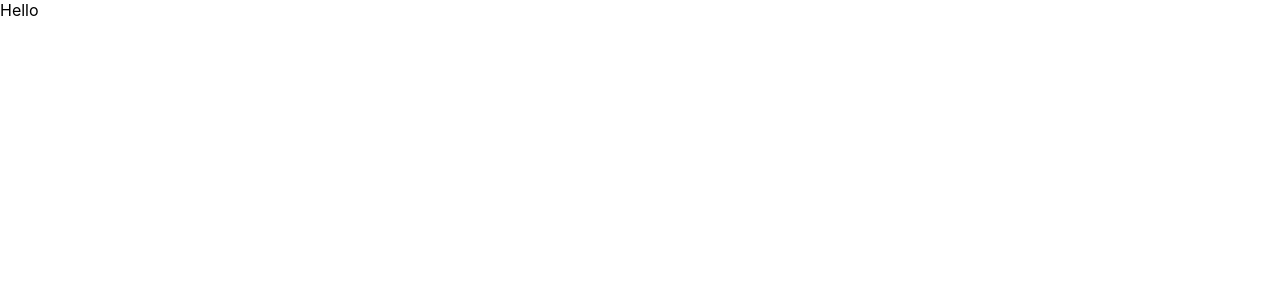
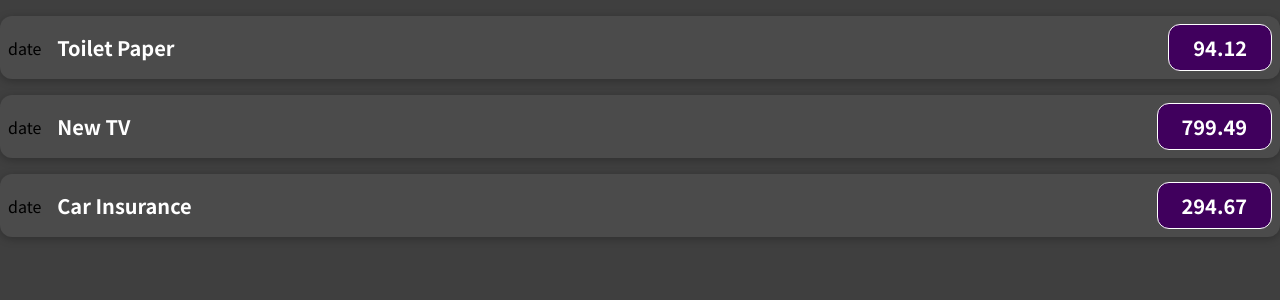
Before and after one commit to keshab4855/react-practice, a React (Create React App) app in the folder my-app/: page / in a window 1280 px wide. Shown: the top 300 px of the page. Built offline with nearby package versions, Linux system fonts and the light colour scheme.

Commit message:
learning props

```diff
--- a/my-app/src/App.js
+++ b/my-app/src/App.js
@@ -1,7 +1,36 @@
 import "./App.css";
+import ExpenseItem from "./components/ExpenseItem";
 
 function App() {
-  return <div className="App">Hello</div>;
+  const expenses = [
+    {
+      id: "e1",
+      title: "Toilet Paper",
+      amount: 94.12,
+      date: "date",
+    },
+    { id: "e2", title: "New TV", amount: 799.49, date: "date" },
+    {
+      id: "e3",
+      title: "Car Insurance",
+      amount: 294.67,
+      date: "date",
+    },
+    {
+      id: "e4",
+      title: "New Desk (Wooden)",
+      amount: 450,
+      date: "date",
+    },
+  ];
+  // console.log(expenses);
+  return (
+    <div className="App">
+      <ExpenseItem expenses={expenses[0]}></ExpenseItem>
+      <ExpenseItem expenses={expenses[1]}></ExpenseItem>
+      <ExpenseItem expenses={expenses[2]}></ExpenseItem>
+    </div>
+  );
 }
 
 export default App;
--- /dev/null
+++ b/my-app/src/components/ExpenseItem.css
@@ -0,0 +1,56 @@
+.expense-item {
+  display: flex;
+  justify-content: space-between;
+  align-items: center;
+  box-shadow: 0 2px 8px rgba(0, 0, 0, 0.25);
+  padding: 0.5rem;
+  margin: 1rem 0;
+  border-radius: 12px;
+  background-color: #4b4b4b;
+}
+
+.expense-item__description {
+  display: flex;
+  flex-direction: column;
+  gap: 1rem;
+  align-items: flex-end;
+  flex-flow: column-reverse;
+  justify-content: flex-start;
+  flex: 1;
+}
+
+.expense-item h2 {
+  color: #3a3a3a;
+  font-size: 1rem;
+  flex: 1;
+  margin: 0 1rem;
+  color: white;
+}
+
+.expense-item__price {
+  font-size: 1rem;
+  font-weight: bold;
+  color: white;
+  background-color: #40005d;
+  border: 1px solid white;
+  padding: 0.5rem;
+  border-radius: 12px;
+}
+
+@media (min-width: 580px) {
+  .expense-item__description {
+    flex-direction: row;
+    align-items: center;
+    justify-content: flex-start;
+    flex: 1;
+  }
+
+  .expense-item__description h2 {
+    font-size: 1.25rem;
+  }
+
+  .expense-item__price {
+    font-size: 1.25rem;
+    padding: 0.5rem 1.5rem;
+  }
+}
--- /dev/null
+++ b/my-app/src/components/ExpenseItem.js
@@ -0,0 +1,26 @@
+import React from "react";
+import "./ExpenseItem.css";
+
+const ExpenseItem = ({ expenses }) => {
+  //   console.log(expenses.title);
+  //   const expenseDate = new Date();
+  //   let day = expenseDate.getDate();
+  //   let month = expenseDate.getMonth() + 1;
+  //   let year = expenseDate.getFullYear();
+  //   let currentDate = `${day}-${month}-${year}`;
+  //   const expenseYear = expenseDate.getFullYear();
+
+  //   const expenseTitle = "Car Insurance ";
+  //   const expnseAmount = "112$";
+  return (
+    <div className="expense-item">
+      <div>{expenses.date}</div>
+      <div className="expense-item__description">
+        <h2>{expenses.title}</h2>
+        <div className="expense-item__price">{expenses.amount}</div>
+      </div>
+    </div>
+  );
+};
+
+export default ExpenseItem;
--- a/my-app/src/index.css
+++ b/my-app/src/index.css
@@ -1,13 +1,14 @@
+@import url("https://fonts.googleapis.com/css2?family=Noto+Sans+JP:wght@400;700&display=swap");
+
+* {
+  box-sizing: border-box;
+}
+
+html {
+  font-family: "Noto Sans JP", sans-serif;
+}
+
 body {
   margin: 0;
-  font-family: -apple-system, BlinkMacSystemFont, 'Segoe UI', 'Roboto', 'Oxygen',
-    'Ubuntu', 'Cantarell', 'Fira Sans', 'Droid Sans', 'Helvetica Neue',
-    sans-serif;
-  -webkit-font-smoothing: antialiased;
-  -moz-osx-font-smoothing: grayscale;
+  background-color: #3f3f3f;
 }
-
-code {
-  font-family: source-code-pro, Menlo, Monaco, Consolas, 'Courier New',
-    monospace;
-}
```
Also changed, not shown: 1 other file (tests, documents, lock files or other folders).
